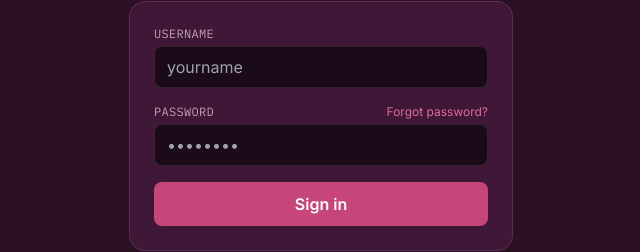
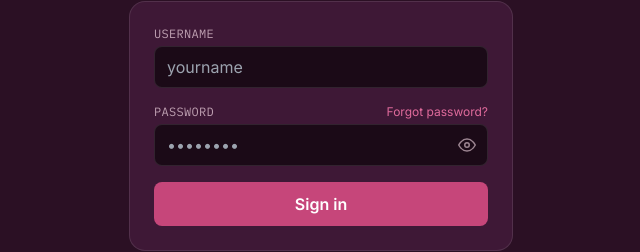
Before and after one commit to shanbeautymax67-blip/shan-beauty-pos, a React (Vite) app: page / in a window 1280 px wide. Shown: the part 376-628 px from the top of the page, without its empty margins (319-959 px from the left). Built offline with nearby package versions, Linux system fonts and the light colour scheme; no server answers.

Commit message:
Add show/hide password toggle (eye icon) to Login, Reset Password, and Settings > Change Password fields

```diff
--- /dev/null
+++ b/src/components/PasswordInput.jsx
@@ -0,0 +1,41 @@
+import { useState } from "react";
+
+/**
+ * A password <input> with a small eye icon to toggle showing the value.
+ * Pass any extra props (value, onChange, placeholder, required, etc.)
+ * straight through to the underlying input.
+ */
+export default function PasswordInput({ className = "", iconClassName = "text-ink/40", ...inputProps }) {
+  const [visible, setVisible] = useState(false);
+
+  return (
+    <div className="relative">
+      <input
+        {...inputProps}
+        type={visible ? "text" : "password"}
+        className={`${className} pr-10`}
+      />
+      <button
+        type="button"
+        onClick={() => setVisible((v) => !v)}
+        tabIndex={-1}
+        className={`absolute inset-y-0 right-0 flex items-center px-3 hover:opacity-100 ${iconClassName}`}
+        aria-label={visible ? "Hide password" : "Show password"}
+      >
+        {visible ? (
+          // eye-off icon
+          <svg width="18" height="18" viewBox="0 0 24 24" fill="none" stroke="currentColor" strokeWidth="2" strokeLinecap="round" strokeLinejoin="round">
+            <path d="M17.94 17.94A10.94 10.94 0 0 1 12 20c-7 0-11-8-11-8a21.8 21.8 0 0 1 5.06-6.06M9.9 4.24A10.94 10.94 0 0 1 12 4c7 0 11 8 11 8a21.8 21.8 0 0 1-2.16 3.19m-6.72-1.07a3 3 0 1 1-4.24-4.24" />
+            <line x1="1" y1="1" x2="23" y2="23" />
+          </svg>
+        ) : (
+          // eye icon
+          <svg width="18" height="18" viewBox="0 0 24 24" fill="none" stroke="currentColor" strokeWidth="2" strokeLinecap="round" strokeLinejoin="round">
+            <path d="M1 12s4-8 11-8 11 8 11 8-4 8-11 8-11-8-11-8Z" />
+            <circle cx="12" cy="12" r="3" />
+          </svg>
+        )}
+      </button>
+    </div>
+  );
+}
--- a/src/pages/Login.jsx
+++ b/src/pages/Login.jsx
@@ -1,5 +1,6 @@
 import { useState } from "react";
 import { supabase } from "../lib/supabaseClient";
+import PasswordInput from "../components/PasswordInput";
 
 async function lookupEmailForUsername(rawUsername) {
   const { data, error } = await supabase
@@ -124,13 +125,13 @@ export default function Login() {
                   Forgot password?
                 </button>
               </div>
-              <input
-                type="password"
+              <PasswordInput
                 required
                 value={password}
                 onChange={(e) => setPassword(e.target.value)}
                 className="w-full rounded-lg bg-plum-dark border border-white/10 px-3 py-2 text-ivory focus:outline-none focus:ring-2 focus:ring-berry"
                 placeholder="••••••••"
+                iconClassName="text-blush/60"
               />
             </div>
             {error && (
--- a/src/pages/ResetPassword.jsx
+++ b/src/pages/ResetPassword.jsx
@@ -1,5 +1,6 @@
 import { useState } from "react";
 import { supabase } from "../lib/supabaseClient";
+import PasswordInput from "../components/PasswordInput";
 
 export default function ResetPassword({ onDone }) {
   const [newPassword, setNewPassword] = useState("");
@@ -48,26 +49,26 @@ export default function ResetPassword({ onDone }) {
             <label className="block text-xs font-mono text-blush/70 mb-1 uppercase tracking-wide">
               New Password
             </label>
-            <input
-              type="password"
+            <PasswordInput
               required
               value={newPassword}
               onChange={(e) => setNewPassword(e.target.value)}
               className="w-full rounded-lg bg-plum-dark border border-white/10 px-3 py-2 text-ivory focus:outline-none focus:ring-2 focus:ring-berry"
               placeholder="••••••••"
+              iconClassName="text-blush/60"
             />
           </div>
           <div>
             <label className="block text-xs font-mono text-blush/70 mb-1 uppercase tracking-wide">
               Confirm New Password
             </label>
-            <input
-              type="password"
+            <PasswordInput
               required
               value={confirmPassword}
               onChange={(e) => setConfirmPassword(e.target.value)}
               className="w-full rounded-lg bg-plum-dark border border-white/10 px-3 py-2 text-ivory focus:outline-none focus:ring-2 focus:ring-berry"
               placeholder="••••••••"
+              iconClassName="text-blush/60"
             />
           </div>
           {error && (
--- a/src/pages/Settings.jsx
+++ b/src/pages/Settings.jsx
@@ -2,6 +2,7 @@ import { useEffect, useRef, useState } from "react";
 import { supabase } from "../lib/supabaseClient";
 import SetPinModal from "../components/SetPinModal";
 import VerifyPinModal from "../components/VerifyPinModal";
+import PasswordInput from "../components/PasswordInput";
 import { isPinSet } from "../lib/pinUtils";
 import { exportProductsToExcel, parseProductsExcelFile } from "../lib/productsIO";
 import { fetchAllRows } from "../lib/fetchAll";
@@ -381,22 +382,19 @@ export default function Settings() {
             Enter your current password to confirm it's you, then set a new one.
           </p>
           <div className="grid grid-cols-1 sm:grid-cols-3 gap-2 mb-3">
-            <input
-              type="password"
+            <PasswordInput
               value={currentPassword}
               onChange={(e) => setCurrentPassword(e.target.value)}
               placeholder="Current password"
               className="rounded-lg border border-plum/15 px-3 py-2 text-sm text-ink focus:outline-none focus:ring-2 focus:ring-berry"
             />
-            <input
-              type="password"
+            <PasswordInput
               value={newPassword}
               onChange={(e) => setNewPassword(e.target.value)}
               placeholder="New password"
               className="rounded-lg border border-plum/15 px-3 py-2 text-sm text-ink focus:outline-none focus:ring-2 focus:ring-berry"
             />
-            <input
-              type="password"
+            <PasswordInput
               value={confirmPassword}
               onChange={(e) => setConfirmPassword(e.target.value)}
               placeholder="Confirm new password"
```
